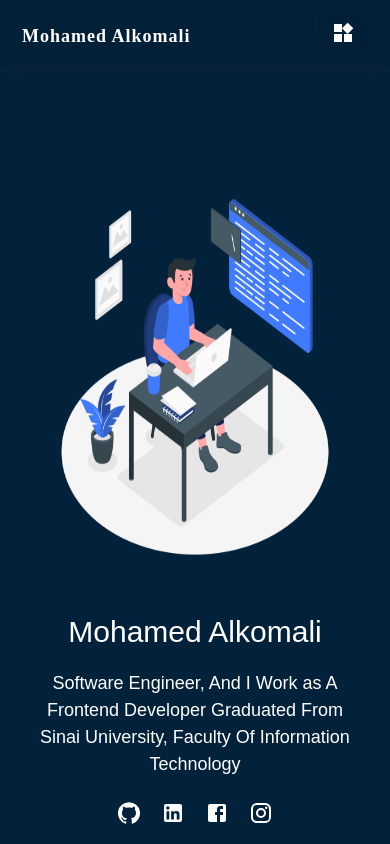
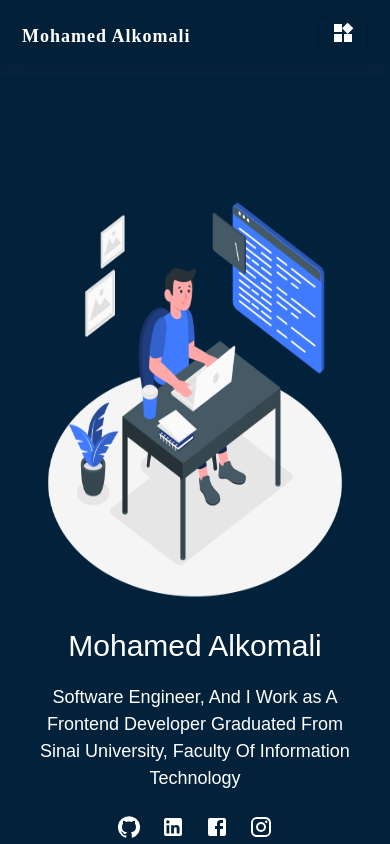
Before and after one commit to MohamedAhmed2023/personal-portfolio-React-, a React (Create React App) app: page / in a window 390 px wide. Shown: the top 844 px of the page. Built offline with nearby package versions, Linux system fonts and the light colour scheme; a web font is replaced by a local one.

Commit message:
add notes app project

```diff
--- a/src/CardsData.js
+++ b/src/CardsData.js
@@ -14,6 +14,7 @@ import login from "./Components/images/Screenshot (133).png"
 import Figma from "./Components/images/Figmaland.png"
 import weather from "./Components/images/weather.png"
 import quiz from "./Components/images/quiz.png"
+import NotesApp from "./Components/images/NOTESAPP.png"
 
 const CardsData = [
     {
@@ -53,6 +54,14 @@ const CardsData = [
         ,
     },
     {
+        href: "https://mohamedahmed2023.github.io/sina-university/",
+        type: "Pure",
+        "id": 7,
+        "title": "sinai university",
+        image: Sinai,
+    },
+
+    {
         href: "https://figmalandwebsite.netlify.app/",
         type: "React",
         "id": 4,
@@ -70,20 +79,19 @@ const CardsData = [
         image: quiz,
     },
     {
+        href: "https://alkomalinotesapp.netlify.app/",
+        type: "React",
+        "id": 16,
+        "title": "Notes App",
+        image: NotesApp,
+    },
+    {
         href: "https://weather-app-nodejs-2.onrender.com",
         type: "NodeJs",
         "id": 5,
         "title": "Weather App",
         image: weather,
     },
-    {
-        href: "https://mohamedahmed2023.github.io/sina-university/",
-        type: "Pure",
-        "id": 7,
-        "title": "sinai university",
-        image: Sinai,
-    },
-
 
     {
         href: "https://mohamedahmed2023.github.io/Bootstrap-website/",
--- a/src/Components/HomePage/HomePage.css
+++ b/src/Components/HomePage/HomePage.css
@@ -14,10 +14,10 @@
 }
 
 .container-home img {
-    width: 700px;
-    height: 400px;
+    width: auto;
+    height: 450px;
     /* border-radius: 50%;
-    border: 2px solid #00C9E0; */
+    border: 2px solid #fff; */
 }
 
 .home-content h2 {
@@ -147,7 +147,7 @@
     }
 
     .container-home img {
-        width: 300px;
+        width: 90%;
         margin: auto;
         margin-top: 50px;
     }
@@ -158,7 +158,6 @@
 
     .home-content p {
         font-size: 18px;
-
         text-align: center;
         margin: 10px 0;
     }
```
Also changed, not shown: src/Components/images/NOTESAPP.png (added), src/Components/images/banner-bg.cc1273af450504afe755.png (added).
